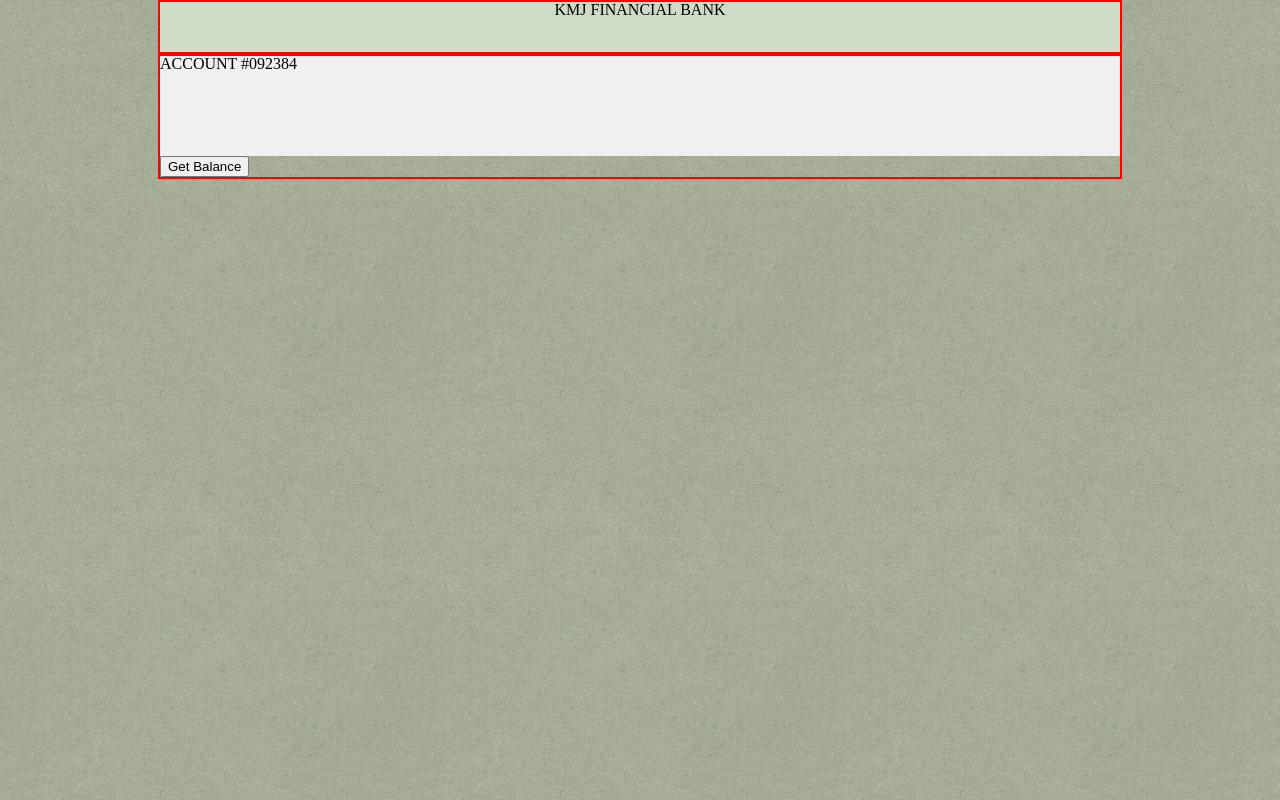
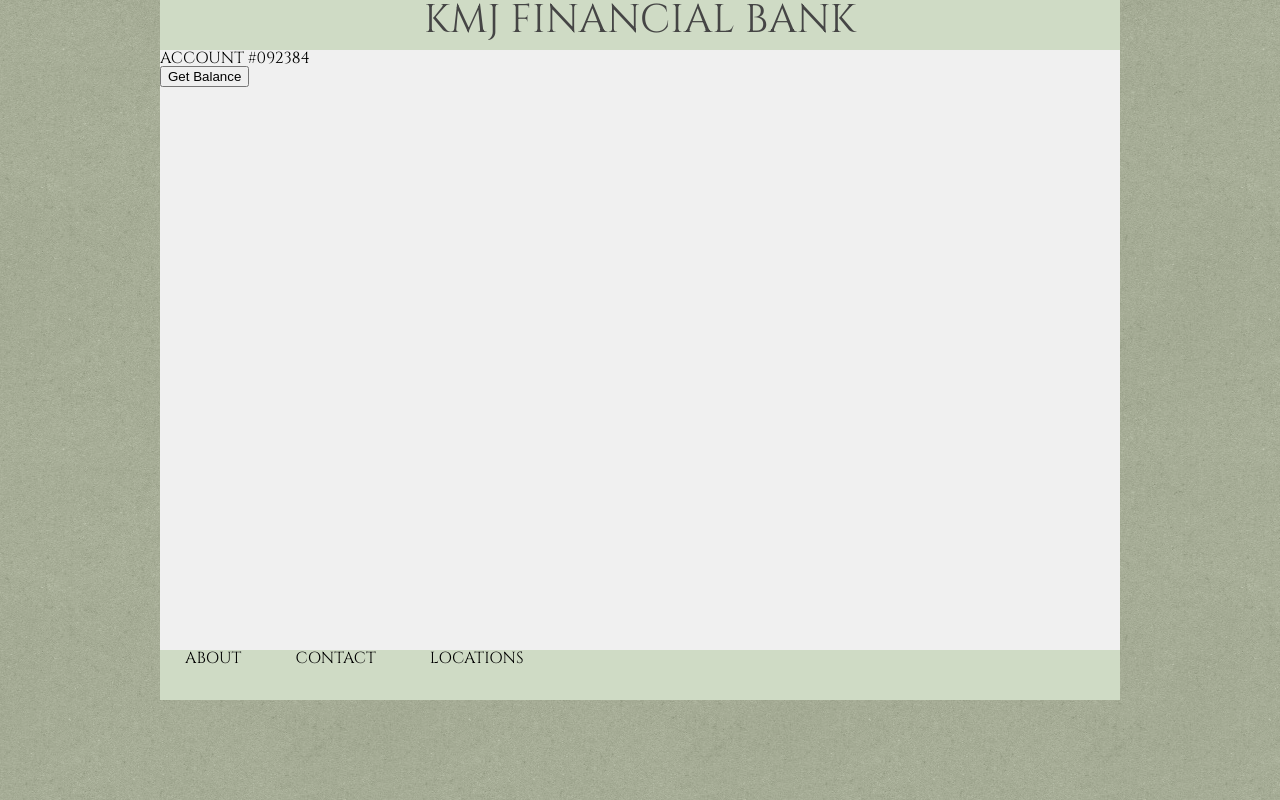
Before and after one commit to kmjosephs/prime_solo_express, a website: page index.html in a window 1280 px wide. Drawn offline with nearby package versions, Linux system fonts and the light colour scheme.

Commit message:
Fixed styling

```diff
--- a/index.html
+++ b/index.html
@@ -3,6 +3,8 @@
 <head>
   <title>Prime Solo Express</title>
   <link href="/static/styles.css" rel="stylesheet"/>
+  <link href='https://fonts.googleapis.com/css?family=Cinzel' rel='stylesheet'
+  type='text/css'>
 
 </head>
 <body>
@@ -11,19 +13,28 @@
   </header>
   <main>
     <section class="test">
-      <p>
+      <p class="accountnum">
         ACCOUNT #092384
       </p>
       <p class="accountbalance">
 
       </p>
-
+      <button class="getbalance">Get Balance</button>
     </section>
 
-      <button>Get Balance</button>
+
 
       <script src="https://code.jquery.com/jquery-2.1.4.js"></script>
       <script src="/static/scripts.js"></script>
+      <footer>
+        <nav>
+          <ul class="navfooter">
+            <li>ABOUT</li>
+            <li>CONTACT</li>
+            <li>LOCATIONS</li>
+          </ul>
+        </nav>
+      </footer>
   </main>
 </body>
 </html>
--- a/static/scripts.js
+++ b/static/scripts.js
@@ -5,6 +5,7 @@ $(function(){
       url:'/balance'}).done(function(data){
 
         $('.accountbalance').html(data);
+
     });
 
   });
--- a/static/styles.css
+++ b/static/styles.css
@@ -51,19 +51,39 @@ table {
 
 body {
   background: url('green_cup.png') repeat;
+  font-family: 'Cinzel', serif;
 }
+h2 {
+
+  font-size: 2.5em;
+  color: #454545;
+
+}
+
+
 main, header {
   margin: 0 auto;
   width: 75%;
-  border: 2px solid red;
+
+}
+header, footer {
+  background:#CFDBC5;
 }
 
 header{
-  background:#CFDBC5;
   text-align:center;
   height: 50px;
 }
 .test{
-  height: 100px;
+  height: 75vh;
   background-color: #f0f0f0;
+
 }
+.navfooter{
+  height: 50px;
+}
+.navfooter li {
+  display: inline;
+  margin: 25px;
+
+}
```
Also changed, not shown: 1 other file.
